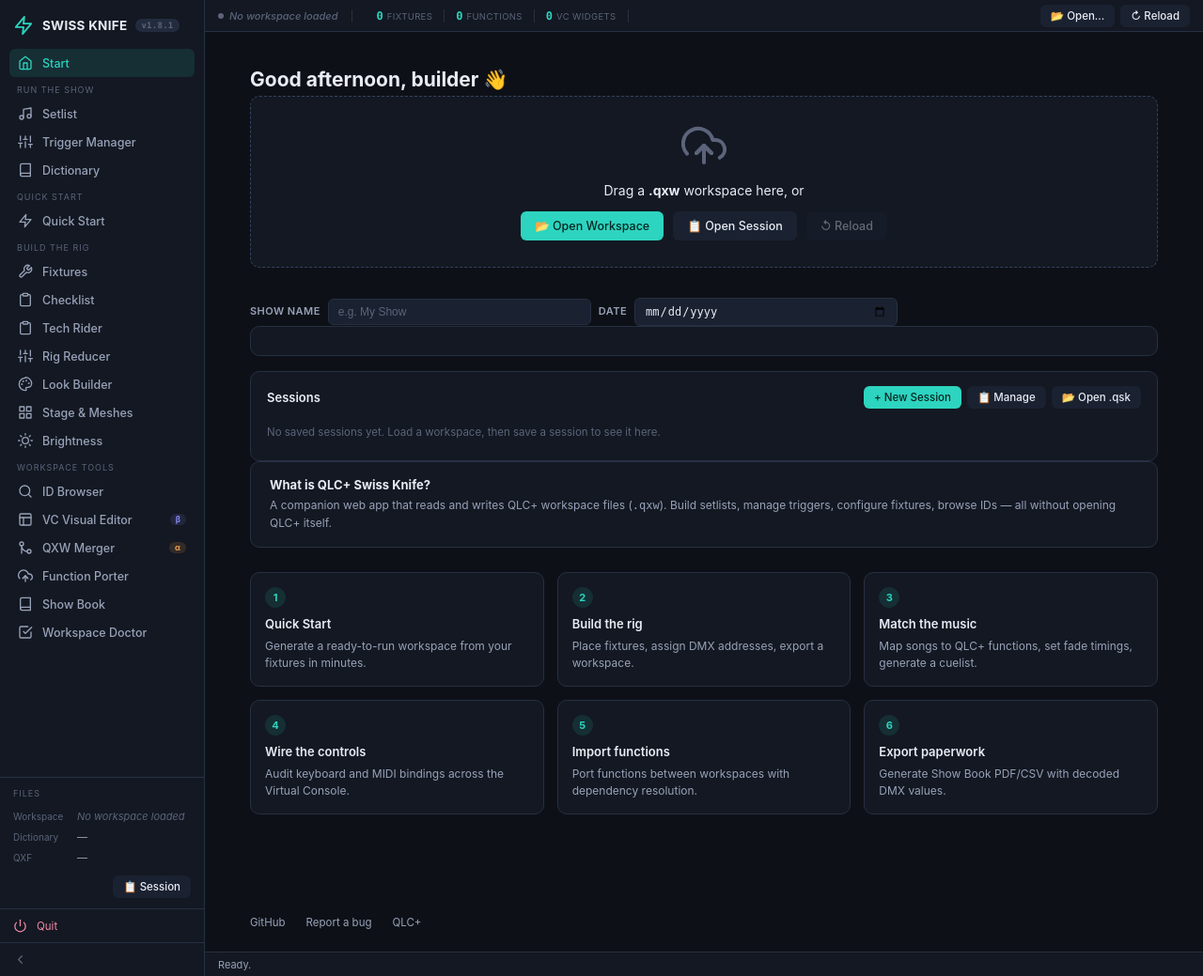
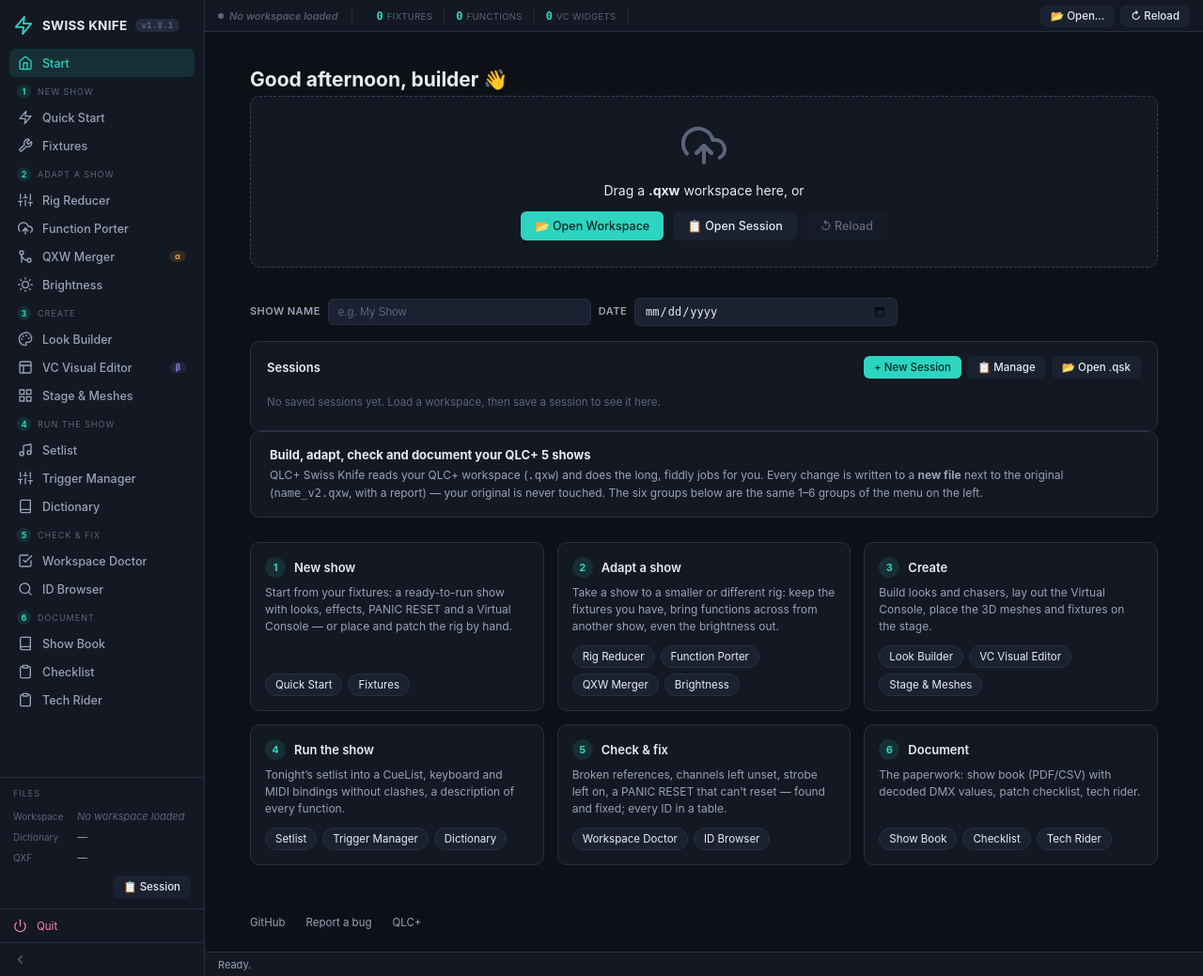
Before and after one commit to giopas/qlc-plus-swiss-knife-tool-script, a Flask app: page / in a window 1280 px wide. Shown: the whole page at 94% size. Run offline with Flask 3, Linux system fonts and the light colour scheme.

Commit message:
feat(ui): Start cards and side menu share six numbered groups by job
Start card 'Build the rig' opened only Fixtures and the 1-6 cards did not
match the menu. Menu and Start now use the same groups: 1 New show,
2 Adapt a show, 3 Create, 4 Run the show, 5 Check & fix, 6 Document.
Cards list their tools as buttons; hover lights up the tools in the menu;
collapsed menu shows the numbers; new purpose text; empty recents hidden.

Co-Authored-By: Claude Opus 5.5 <noreply@anthropic.com>
Claude-Session: https://claude.ai/code/session_011GYABUGjq7zToXk5DSAgum

```diff
--- a/static/css/style.css
+++ b/static/css/style.css
@@ -77,6 +77,21 @@ aside {
   padding: 8px 8px 5px;
   white-space: nowrap;
 }
+.sn-group-label { display: flex; align-items: center; gap: 7px; }
+.sn-gnum {
+  width: 15px;
+  height: 15px;
+  border-radius: 50%;
+  background: var(--accent-soft);
+  color: var(--accent);
+  font-size: 9px;
+  font-weight: 700;
+  letter-spacing: 0;
+  display: grid;
+  place-items: center;
+  flex-shrink: 0;
+}
+.sn-item.grp-hl { background: var(--accent-soft); }
 .sn-item {
   display: flex;
   align-items: center;
@@ -193,6 +208,7 @@ body.nav-min .logo { padding: 16px 0 12px; justify-content: center; }
 body.nav-min .logo .logo-txt,
 body.nav-min .ver,
 body.nav-min .sn-label,
+body.nav-min .sn-gtxt,
 body.nav-min .sn-item span,
 body.nav-min .sn-item .b,
 body.nav-min .files-panel h6,
@@ -201,6 +217,7 @@ body.nav-min .f-item .dot,
 body.nav-min .session-row,
 body.nav-min .collapse-btn span { display: none; }
 body.nav-min .sn-item { justify-content: center; padding: 9px 0; }
+body.nav-min .sn-group-label { justify-content: center; padding: 8px 0 4px; border-top: 1px solid var(--border); }
 body.nav-min .side-nav { padding: 2px 8px 8px; }
 body.nav-min .sn-group { border-top: 1px solid var(--border); padding-top: 6px; margin-bottom: 6px; }
 body.nav-min .sn-group:first-child { border-top: none; }
@@ -284,7 +301,7 @@ body.nav-min .collapse-btn svg { transform: rotate(180deg); }
 .sn-collapse svg { width: 15px; height: 15px; transition: transform .18s; }
 body.nav-min .sn-collapse { justify-content: center; padding: 10px 0; }
 body.nav-min .sn-collapse svg { transform: rotate(180deg); }
-body.nav-min .sn-group-label { display: none; }
+body.nav-min .sn-group-label { display: flex; }
 
 /* ── Quit button ──────────────────────────────────────────────────────────── */
 .sn-quit {
@@ -818,9 +835,26 @@ table.mock td b { color: var(--text); font-weight: 600; }
   border: 1px solid var(--border);
   border-radius: var(--radius);
   padding: 15px;
-  cursor: pointer;
+  display: flex;
+  flex-direction: column;
 }
 .wf-card:hover { border-color: var(--accent); }
+.wf-head { display: flex; align-items: center; gap: 9px; margin-bottom: 7px; }
+.wf-head .wf-num { margin-bottom: 0; flex-shrink: 0; }
+.wf-head .wf-title { margin-bottom: 0; }
+.wf-card .wf-desc { flex: 1; margin-bottom: 11px; }
+.wf-chips { display: flex; flex-wrap: wrap; gap: 6px; }
+.wf-chip {
+  background: var(--surface-1);
+  border: 1px solid var(--border);
+  border-radius: 999px;
+  color: var(--text);
+  font: inherit;
+  font-size: 11.5px;
+  padding: 4px 10px;
+  cursor: pointer;
+}
+.wf-chip:hover { border-color: var(--accent); color: var(--accent); }
 .wf-num {
   width: 22px;
   height: 22px;
@@ -849,6 +883,7 @@ table.mock td b { color: var(--text); font-weight: 600; }
 .adv-row a { cursor: pointer; }
 
 /* ── Recents ───────────────────────────────────────────────────────────────── */
+.recents:empty { display: none; }
 .recents {
   background: var(--surface-0);
   border: 1px solid var(--border);
--- a/static/js/app.js
+++ b/static/js/app.js
@@ -1043,3 +1043,16 @@ function getShowfileBase() {
   // Load show info
   _loadShowInfo();
 })();
+
+// Start cards 1–6 ↔ side-menu groups 1–6: hovering a card lights up its tools in the menu.
+function _grpTools(n) {
+  const out = [];
+  let el = document.getElementById('sn-grp-' + n);
+  while (el && (el = el.nextElementSibling) && el.classList.contains('sn-item')) out.push(el);
+  return out;
+}
+document.querySelectorAll('.wf-card[data-grp]').forEach(card => {
+  const n = card.dataset.grp;
+  card.addEventListener('mouseenter', () => _grpTools(n).forEach(b => b.classList.add('grp-hl')));
+  card.addEventListener('mouseleave', () => _grpTools(n).forEach(b => b.classList.remove('grp-hl')));
+});
--- a/templates/index.html
+++ b/templates/index.html
@@ -68,8 +68,55 @@
       <span>Start</span>
     </button>
 
-    <!-- Run the show -->
-    <div class="sn-group-label">Run the show</div>
+    <!-- 1 · New show -->
+    <div class="sn-group-label" id="sn-grp-1"><span class="sn-gnum">1</span><span class="sn-gtxt">New show</span></div>
+    <button class="sn-item" id="sn-quickstart" data-tip="Quick Start" data-desc="Generate a ready-to-run QXW workspace from your fixtures in ~5 minutes." onclick="go('quickstart')">
+      <svg class="ic"><use href="/static/icons.svg#bolt"/></svg>
+      <span>Quick Start</span>
+    </button>
+    <button class="sn-item" id="sn-fixtures" data-tip="Fixtures" data-desc="Place fixtures on a 2D stage, auto-assign DMX, export blueprint or workspace." onclick="go('fixtures')">
+      <svg class="ic"><use href="/static/icons.svg#wrench"/></svg>
+      <span>Fixtures</span>
+    </button>
+
+    <!-- 2 · Adapt a show -->
+    <div class="sn-group-label" id="sn-grp-2"><span class="sn-gnum">2</span><span class="sn-gtxt">Adapt a show</span></div>
+    <button class="sn-item" id="sn-reducer" data-tip="Rig Reducer" data-desc="Keep some fixtures and remove the others — with their values, groups, empty functions and buttons — and re-patch the rest, into a new file." onclick="go('reducer')">
+      <svg class="ic"><use href="/static/icons.svg#sliders"/></svg>
+      <span>Rig Reducer</span>
+    </button>
+    <button class="sn-item" id="sn-porter" data-tip="Function Porter" data-desc="Import functions from one workspace into another with dependency resolution and fixture remapping." onclick="go('porter')">
+      <svg class="ic"><use href="/static/icons.svg#upload"/></svg>
+      <span>Function Porter</span>
+    </button>
+    <button class="sn-item" id="sn-merger" data-tip="QXW Merger" data-desc="Copy functions, fixtures and groups from one workspace into another." onclick="go('merger')">
+      <svg class="ic"><use href="/static/icons.svg#merge"/></svg>
+      <span>QXW Merger</span>
+      <span class="b alpha">&alpha;</span>
+    </button>
+    <button class="sn-item" id="sn-brightness" data-tip="Brightness" data-desc="Scale the master dimmer of each fixture group across every scene." onclick="go('brightness')">
+      <svg class="ic"><use href="/static/icons.svg#sun"/></svg>
+      <span>Brightness</span>
+    </button>
+
+    <!-- 3 · Create -->
+    <div class="sn-group-label" id="sn-grp-3"><span class="sn-gnum">3</span><span class="sn-gtxt">Create</span></div>
+    <button class="sn-item" id="sn-looks" data-tip="Look Builder" data-desc="Build looks (fixture group × palette) and chasers (chase, ping-pong, build-up, random…) with BPM timing and a DMX preview, into a new file." onclick="go('looks')">
+      <svg class="ic"><use href="/static/icons.svg#palette"/></svg>
+      <span>Look Builder</span>
+    </button>
+    <button class="sn-item" id="sn-vceditor" data-tip="VC Visual Editor" data-desc="See your Virtual Console as a canvas." onclick="go('vceditor')">
+      <svg class="ic"><use href="/static/icons.svg#layout"/></svg>
+      <span>VC Visual Editor</span>
+      <span class="b beta">&beta;</span>
+    </button>
+    <button class="sn-item" id="sn-stage" data-tip="Stage &amp; Meshes" data-desc="Place the 3D meshes (band members, risers, truss) on the stage — put them on the floor, move, rotate, scale, add from your mesh folders — into a new file." onclick="go('stage')">
+      <svg class="ic"><use href="/static/icons.svg#grid"/></svg>
+      <span>Stage &amp; Meshes</span>
+    </button>
+
+    <!-- 4 · Run the show -->
+    <div class="sn-group-label" id="sn-grp-4"><span class="sn-gnum">4</span><span class="sn-gtxt">Run the show</span></div>
     <button class="sn-item" id="sn-setlist" data-tip="Setlist" data-desc="Match songs to functions, set fade timings, generate a cuelist chaser." onclick="go('setlist')">
       <svg class="ic"><use href="/static/icons.svg#music"/></svg>
       <span>Setlist</span>
@@ -83,17 +130,22 @@
       <span>Dictionary</span>
     </button>
 
-    <!-- Build the rig -->
-    <div class="sn-group-label">Quick Start</div>
-    <button class="sn-item" id="sn-quickstart" data-tip="Quick Start" data-desc="Generate a ready-to-run QXW workspace from your fixtures in ~5 minutes." onclick="go('quickstart')">
-      <svg class="ic"><use href="/static/icons.svg#bolt"/></svg>
-      <span>Quick Start</span>
+    <!-- 5 · Check &amp; fix -->
+    <div class="sn-group-label" id="sn-grp-5"><span class="sn-gnum">5</span><span class="sn-gtxt">Check &amp; fix</span></div>
+    <button class="sn-item" id="sn-doctor" data-tip="Workspace Doctor" data-desc="Check the open workspace for broken references, LTP bleed, strobe left on, a PANIC RESET that can't reset… and fix what you tick into a new file." onclick="go('doctor')">
+      <svg class="ic"><use href="/static/icons.svg#check-square"/></svg>
+      <span>Workspace Doctor</span>
     </button>
-
-    <div class="sn-group-label">Build the rig</div>
-    <button class="sn-item" id="sn-fixtures" data-tip="Fixtures" data-desc="Place fixtures on a 2D stage, auto-assign DMX, export blueprint or workspace." onclick="go('fixtures')">
-      <svg class="ic"><use href="/static/icons.svg#wrench"/></svg>
-      <span>Fixtures</span>
+    <button class="sn-item" id="sn-idbrowser" data-tip="ID Browser" data-desc="Sortable, filterable tables of every function and VC widget." onclick="go('idbrowser')">
+      <svg class="ic"><use href="/static/icons.svg#search"/></svg>
+      <span>ID Browser</span>
+    </button>
+
+    <!-- 6 · Document -->
+    <div class="sn-group-label" id="sn-grp-6"><span class="sn-gnum">6</span><span class="sn-gtxt">Document</span></div>
+    <button class="sn-item" id="sn-showbook" data-tip="Show Book" data-desc="Export your workspace as structured show paperwork — PDF or CSV — with decoded DMX values." onclick="go('showbook')">
+      <svg class="ic"><use href="/static/icons.svg#book"/></svg>
+      <span>Show Book</span>
     </button>
     <button class="sn-item" id="sn-checklist" data-tip="Checklist" data-desc="Every fixture with universe, address, mode and channels." onclick="go('checklist')">
       <svg class="ic"><use href="/static/icons.svg#clipboard"/></svg>
@@ -102,51 +154,6 @@
     <button class="sn-item" id="sn-techrider" data-tip="Tech Rider" data-desc="Generate a tech rider from the fixture list." onclick="go('techrider')">
       <svg class="ic"><use href="/static/icons.svg#clipboard"/></svg>
       <span>Tech Rider</span>
-    </button>
-    <button class="sn-item" id="sn-reducer" data-tip="Rig Reducer" data-desc="Keep some fixtures and remove the others — with their values, groups, empty functions and buttons — and re-patch the rest, into a new file." onclick="go('reducer')">
-      <svg class="ic"><use href="/static/icons.svg#sliders"/></svg>
-      <span>Rig Reducer</span>
-    </button>
-    <button class="sn-item" id="sn-looks" data-tip="Look Builder" data-desc="Build looks (fixture group × palette) and chasers (chase, ping-pong, build-up, random…) with BPM timing and a DMX preview, into a new file." onclick="go('looks')">
-      <svg class="ic"><use href="/static/icons.svg#palette"/></svg>
-      <span>Look Builder</span>
-    </button>
-    <button class="sn-item" id="sn-stage" data-tip="Stage &amp; Meshes" data-desc="Place the 3D meshes (band members, risers, truss) on the stage — put them on the floor, move, rotate, scale, add from your mesh folders — into a new file." onclick="go('stage')">
-      <svg class="ic"><use href="/static/icons.svg#grid"/></svg>
-      <span>Stage &amp; Meshes</span>
-    </button>
-    <button class="sn-item" id="sn-brightness" data-tip="Brightness" data-desc="Scale the master dimmer of each fixture group across every scene." onclick="go('brightness')">
-      <svg class="ic"><use href="/static/icons.svg#sun"/></svg>
-      <span>Brightness</span>
-    </button>
-
-    <!-- Workspace tools -->
-    <div class="sn-group-label">Workspace tools</div>
-    <button class="sn-item" id="sn-idbrowser" data-tip="ID Browser" data-desc="Sortable, filterable tables of every function and VC widget." onclick="go('idbrowser')">
-      <svg class="ic"><use href="/static/icons.svg#search"/></svg>
-      <span>ID Browser</span>
-    </button>
-    <button class="sn-item" id="sn-vceditor" data-tip="VC Visual Editor" data-desc="See your Virtual Console as a canvas." onclick="go('vceditor')">
-      <svg class="ic"><use href="/static/icons.svg#layout"/></svg>
-      <span>VC Visual Editor</span>
-      <span class="b beta">&beta;</span>
-    </button>
-    <button class="sn-item" id="sn-merger" data-tip="QXW Merger" data-desc="Copy functions, fixtures and groups from one workspace into another." onclick="go('merger')">
-      <svg class="ic"><use href="/static/icons.svg#merge"/></svg>
-      <span>QXW Merger</span>
-      <span class="b alpha">&alpha;</span>
-    </button>
-    <button class="sn-item" id="sn-porter" data-tip="Function Porter" data-desc="Import functions from one workspace into another with dependency resolution and fixture remapping." onclick="go('porter')">
-      <svg class="ic"><use href="/static/icons.svg#upload"/></svg>
-      <span>Function Porter</span>
-    </button>
-    <button class="sn-item" id="sn-showbook" data-tip="Show Book" data-desc="Export your workspace as structured show paperwork — PDF or CSV — with decoded DMX values." onclick="go('showbook')">
-      <svg class="ic"><use href="/static/icons.svg#book"/></svg>
-      <span>Show Book</span>
-    </button>
-    <button class="sn-item" id="sn-doctor" data-tip="Workspace Doctor" data-desc="Check the open workspace for broken references, LTP bleed, strobe left on, a PANIC RESET that can't reset… and fix what you tick into a new file." onclick="go('doctor')">
-      <svg class="ic"><use href="/static/icons.svg#check-square"/></svg>
-      <span>Workspace Doctor</span>
     </button>
 
   </div>
@@ -270,42 +277,43 @@
 
       <!-- About -->
       <div class="start-about">
-        <h3>What is QLC+ Swiss Knife?</h3>
-        <p>A companion web app that reads and writes QLC+ workspace files (<code>.qxw</code>).
-           Build setlists, manage triggers, configure fixtures, browse IDs — all without opening QLC+ itself.</p>
-      </div>
-
-      <!-- Workflow cards -->
+        <h3>Build, adapt, check and document your QLC+ 5 shows</h3>
+        <p>QLC+ Swiss Knife reads your QLC+ workspace (<code>.qxw</code>) and does the long, fiddly jobs for you.
+           Every change is written to a <b>new file</b> next to the original (<code>name_v2.qxw</code>, with a report) — your original is never touched.
+           The six groups below are the same 1–6 groups of the menu on the left.</p>
+      </div>
+
+      <!-- Workflow cards: the numbers match the groups of the side menu -->
       <div class="start-workflow">
-        <div class="wf-card" onclick="go('quickstart')">
-          <div class="wf-num">1</div>
-          <div class="wf-title">Quick Start</div>
-          <div class="wf-desc">Generate a ready-to-run workspace from your fixtures in minutes.</div>
-        </div>
-        <div class="wf-card" onclick="go('fixtures')">
-          <div class="wf-num">2</div>
-          <div class="wf-title">Build the rig</div>
-          <div class="wf-desc">Place fixtures, assign DMX addresses, export a workspace.</div>
-        </div>
-        <div class="wf-card" onclick="go('setlist')">
-          <div class="wf-num">3</div>
-          <div class="wf-title">Match the music</div>
-          <div class="wf-desc">Map songs to QLC+ functions, set fade timings, generate a cuelist.</div>
-        </div>
-        <div class="wf-card" onclick="go('triggers')">
-          <div class="wf-num">4</div>
-          <div class="wf-title">Wire the controls</div>
-          <div class="wf-desc">Audit keyboard and MIDI bindings across the Virtual Console.</div>
-        </div>
-        <div class="wf-card" onclick="go('porter')">
-          <div class="wf-num">5</div>
-          <div class="wf-title">Import functions</div>
-          <div class="wf-desc">Port functions between workspaces with dependency resolution.</div>
-        </div>
-        <div class="wf-card" onclick="go('showbook')">
-          <div class="wf-num">6</div>
-          <div class="wf-title">Export paperwork</div>
-          <div class="wf-desc">Generate Show Book PDF/CSV with decoded DMX values.</div>
+        <div class="wf-card" data-grp="1">
+          <div class="wf-head"><div class="wf-num">1</div><div class="wf-title">New show</div></div>
+          <div class="wf-desc">Start from your fixtures: a ready-to-run show with looks, effects, PANIC RESET and a Virtual Console — or place and patch the rig by hand.</div>
+          <div class="wf-chips"><button class="wf-chip" onclick="go('quickstart')">Quick Start</button><button class="wf-chip" onclick="go('fixtures')">Fixtures</button></div>
+        </div>
+        <div class="wf-card" data-grp="2">
+          <div class="wf-head"><div class="wf-num">2</div><div class="wf-title">Adapt a show</div></div>
+          <div class="wf-desc">Take a show to a smaller or different rig: keep the fixtures you have, bring functions across from another show, even the brightness out.</div>
+          <div class="wf-chips"><button class="wf-chip" onclick="go('reducer')">Rig Reducer</button><button class="wf-chip" onclick="go('porter')">Function Porter</button><button class="wf-chip" onclick="go('merger')">QXW Merger</button><button class="wf-chip" onclick="go('brightness')">Brightness</button></div>
+        </div>
+        <div class="wf-card" data-grp="3">
+          <div class="wf-head"><div class="wf-num">3</div><div class="wf-title">Create</div></div>
+          <div class="wf-desc">Build looks and chasers, lay out the Virtual Console, place the 3D meshes and fixtures on the stage.</div>
+          <div class="wf-chips"><button class="wf-chip" onclick="go('looks')">Look Builder</button><button class="wf-chip" onclick="go('vceditor')">VC Visual Editor</button><button class="wf-chip" onclick="go('stage')">Stage &amp; Meshes</button></div>
+        </div>
+        <div class="wf-card" data-grp="4">
+          <div class="wf-head"><div class="wf-num">4</div><div class="wf-title">Run the show</div></div>
+          <div class="wf-desc">Tonight’s setlist into a CueList, keyboard and MIDI bindings without clashes, a description of every function.</div>
+          <div class="wf-chips"><button class="wf-chip" onclick="go('setlist')">Setlist</button><button class="wf-chip" onclick="go('triggers')">Trigger Manager</button><button class="wf-chip" onclick="go('dictionary')">Dictionary</button></div>
+        </div>
+        <div class="wf-card" data-grp="5">
+          <div class="wf-head"><div class="wf-num">5</div><div class="wf-title">Check &amp; fix</div></div>
+          <div class="wf-desc">Broken references, channels left unset, strobe left on, a PANIC RESET that can’t reset — found and fixed; every ID in a table.</div>
+          <div class="wf-chips"><button class="wf-chip" onclick="go('doctor')">Workspace Doctor</button><button class="wf-chip" onclick="go('idbrowser')">ID Browser</button></div>
+        </div>
+        <div class="wf-card" data-grp="6">
+          <div class="wf-head"><div class="wf-num">6</div><div class="wf-title">Document</div></div>
+          <div class="wf-desc">The paperwork: show book (PDF/CSV) with decoded DMX values, patch checklist, tech rider.</div>
+          <div class="wf-chips"><button class="wf-chip" onclick="go('showbook')">Show Book</button><button class="wf-chip" onclick="go('checklist')">Checklist</button><button class="wf-chip" onclick="go('techrider')">Tech Rider</button></div>
         </div>
       </div>
 
```
Also changed, not shown: WORKPLAN.md (+9 -6 lines), docs/doctor.md (+1 -1 lines), docs/release-notes/RELEASE_NOTES_v1.8.1.md (+4 -1 lines), tests/test_ui_consistency.py (+19 -0 lines), CHANGELOG.md, README.md.
